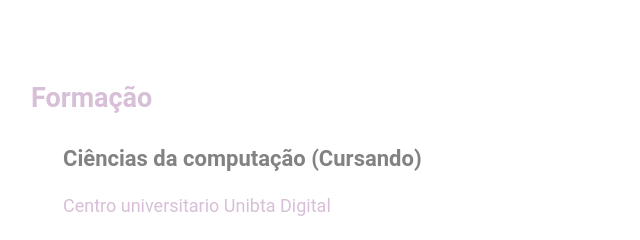
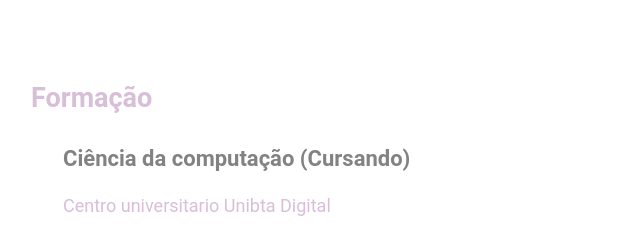
Before and after one commit to Tassilasantos/portifolio, a plain HTML site: page index.html in a window 1280 px wide. Shown: the part 818-1058 px from the top of the page, 139-779 px from the left. Drawn offline with Linux system fonts and the light colour scheme.

Commit message:
Update index.html

```diff
--- a/index.html
+++ b/index.html
@@ -51,7 +51,7 @@
                 <div class="lista-item">
                     <ul>
                         <li>
-                            <p class="lista-titulo"> Ciências da computação (Cursando)</p>
+                            <p class="lista-titulo"> Ciência da computação (Cursando)</p>
                             <br>
                             <a href="https://unibtadigital.com.br/" class="lista-local" target="_blank">Centro universitario Unibta Digital</a>
                             <br>
```
